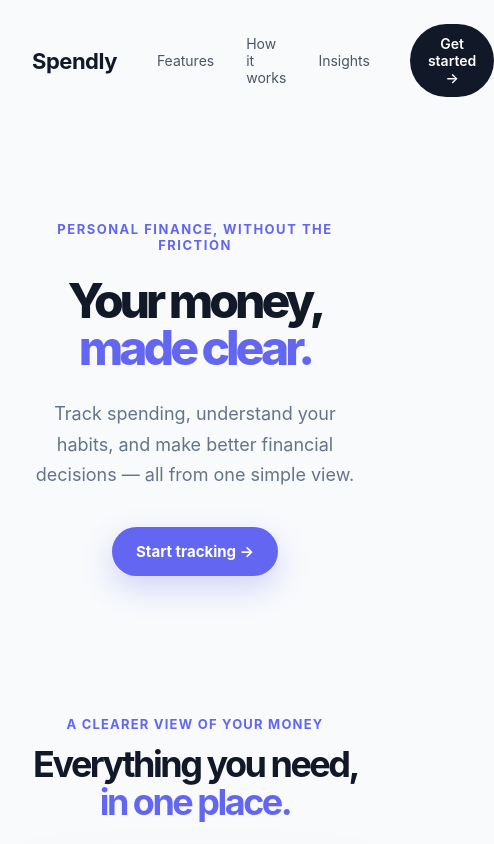
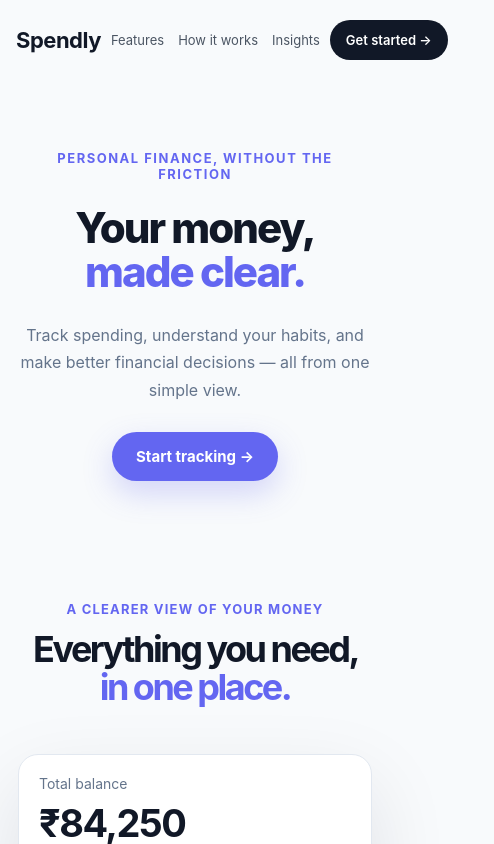
Before and after one commit to Mehnaz-Bashir/Spendly-landing-page, a React (Vite) app: page / in a window 390 px wide. Shown: the top 844 px of the page, 494 px wide, since content can reach past the window. Built offline with nearby package versions, Linux system fonts and the light colour scheme.

Commit message:
Fix responsive mobile layout

```diff
--- a/src/App.css
+++ b/src/App.css
@@ -48,6 +48,9 @@
   cursor: pointer;
 
   transition: transform 0.2s ease, opacity 0.2s ease;
+}
+.nav-button {
+  text-decoration: none;
 }
 
 .nav-button:hover {
@@ -106,6 +109,8 @@
 }
 
 .hero-button {
+  display: inline-block;
+  text-decoration: none;
   margin-top: 36px;
 
   border: none;
@@ -824,3 +829,176 @@
     letter-spacing: -2px;
   }
 }
+
+/* Footer */
+
+.footer {
+  max-width: 1200px;
+  margin: 0 auto;
+  padding: 70px 32px 30px;
+}
+
+.footer-main {
+  display: flex;
+  justify-content: space-between;
+  align-items: flex-start;
+  gap: 40px;
+
+  padding-bottom: 50px;
+  border-bottom: 1px solid #dbe2ec;
+}
+
+.footer-brand {
+  max-width: 300px;
+}
+
+.footer-logo {
+  color: #111827;
+  font-size: 24px;
+  font-weight: 800;
+  text-decoration: none;
+  letter-spacing: -0.5px;
+}
+
+.footer-brand p {
+  margin-top: 14px;
+  color: #64748b;
+  font-size: 15px;
+  line-height: 1.6;
+}
+
+.footer-links {
+  display: flex;
+  gap: 32px;
+}
+
+.footer-links a {
+  color: #475569;
+  font-size: 14px;
+  font-weight: 600;
+  text-decoration: none;
+
+  transition: color 0.2s ease;
+}
+
+.footer-links a:hover {
+  color: #6366f1;
+}
+
+.footer-bottom {
+  display: flex;
+  justify-content: space-between;
+  align-items: center;
+
+  padding-top: 25px;
+  gap: 20px;
+}
+
+.footer-bottom p {
+  margin: 0;
+  color: #94a3b8;
+  font-size: 13px;
+}
+
+@media (max-width: 700px) {
+  .footer {
+    padding: 55px 20px 25px;
+  }
+
+  .footer-main {
+    flex-direction: column;
+    gap: 30px;
+  }
+
+  .footer-links {
+    flex-wrap: wrap;
+    gap: 18px;
+  }
+
+  .footer-bottom {
+    flex-direction: column;
+    align-items: flex-start;
+  }
+}
+
+
+@media (max-width: 700px) {
+  .hero {
+    width: 100%;
+    max-width: 100%;
+    box-sizing: border-box;
+    padding: 70px 20px 60px;
+  }
+
+  .hero-content {
+    width: 100%;
+    max-width: 100%;
+    min-width: 0;
+    box-sizing: border-box;
+  }
+
+ .hero h1 {
+    width: 100%;
+    max-width: 280px;
+    margin: 0 auto;
+    font-size: 42px !important;
+    line-height: 1.05;
+    letter-spacing: -2px;
+    white-space: normal;
+    overflow-wrap: normal;
+    word-break: normal;
+}
+.hero h1 span {
+    display: block;
+}
+
+  .hero-eyebrow {
+    font-size: 13px;
+    letter-spacing: 1.5px;
+  }
+
+  .hero-description {
+    width: 100%;
+    max-width: 100%;
+    box-sizing: border-box;
+    padding: 0;
+    font-size: 16px;
+  }
+
+  .hero-button {
+    margin-top: 28px;
+  }
+
+  /* Mobile Navbar */
+.navbar {
+    width: 100%;
+    padding: 20px 16px;
+    box-sizing: border-box;
+    gap: 10px;
+}
+
+.nav-logo {
+    font-size: 22px;
+    white-space: nowrap;
+}
+
+.nav-links {
+    display: flex;
+    align-items: center;
+    justify-content: center;
+    gap: 14px;
+    flex: 1;
+}
+
+.nav-links a {
+    font-size: 13px;
+    white-space: nowrap;
+}
+
+.nav-button {
+    padding: 12px 16px;
+    font-size: 13px;
+    white-space: nowrap;
+    border-radius: 999px;
+}
+}
--- a/src/App.jsx
+++ b/src/App.jsx
@@ -6,6 +6,7 @@ import Features from './components/Features'
 import HowItWorks from './components/HowItWorks'
 import Insights from './components/Insights'
 import FinalCTA from './components/FinalCTA'
+import Footer from './components/Footer'
 
 function App() {
   return (
@@ -17,6 +18,7 @@ function App() {
       <HowItWorks />
       <Insights />
       <FinalCTA />
+      <Footer />
     </div>
   )
 }
--- a/src/components/FinalCTA.jsx
+++ b/src/components/FinalCTA.jsx
@@ -1,6 +1,6 @@
 function FinalCTA() {
   return (
-    <section className="final-cta">
+    <section id="final-cta" className="final-cta">
       <div className="final-cta-content">
         <p className="section-eyebrow">Take control of your finances</p>
 
--- /dev/null
+++ b/src/components/Footer.jsx
@@ -0,0 +1,31 @@
+function Footer() {
+  return (
+    <footer className="footer">
+      <div className="footer-main">
+        <div className="footer-brand">
+          <a href="#" className="footer-logo">
+            Spendly
+          </a>
+
+          <p>
+            Personal finance, made clear.
+          </p>
+        </div>
+
+        <div className="footer-links">
+          <a href="#features">Features</a>
+          <a href="#how-it-works">How it works</a>
+          <a href="#insights">Insights</a>
+        </div>
+      </div>
+
+      <div className="footer-bottom">
+        <p>© 2026 Spendly. All rights reserved.</p>
+
+        <p>Built with React.</p>
+      </div>
+    </footer>
+  )
+}
+
+export default Footer
--- a/src/components/Hero.jsx
+++ b/src/components/Hero.jsx
@@ -6,19 +6,19 @@ function Hero() {
           PERSONAL FINANCE, WITHOUT THE FRICTION
         </p>
 
-        <h1>
-          Your money,
-          <span> made clear.</span>
-        </h1>
+        <h1 className="hero-title">
+  Your money,
+  <span> made clear.</span>
+</h1>
 
         <p className="hero-description">
           Track spending, understand your habits, and make better
           financial decisions — all from one simple view.
         </p>
 
-        <button className="hero-button">
-          Start tracking →
-        </button>
+        <a href="#final-cta" className="hero-button">
+  Start tracking →
+</a>
       </div>
     </section>
   )
--- a/src/components/Navbar.jsx
+++ b/src/components/Navbar.jsx
@@ -11,9 +11,9 @@ function Navbar() {
         <a href="#insights">Insights</a>
       </div>
 
-      <button className="nav-button">
-        Get started →
-      </button>
+      <a href="#final-cta" className="nav-button">
+  Get started →
+</a>
     </nav>
   )
 }
--- a/src/index.css
+++ b/src/index.css
@@ -1,3 +1,6 @@
+html {
+  scroll-behavior: smooth;
+}
 * {
   box-sizing: border-box;
 }
```
